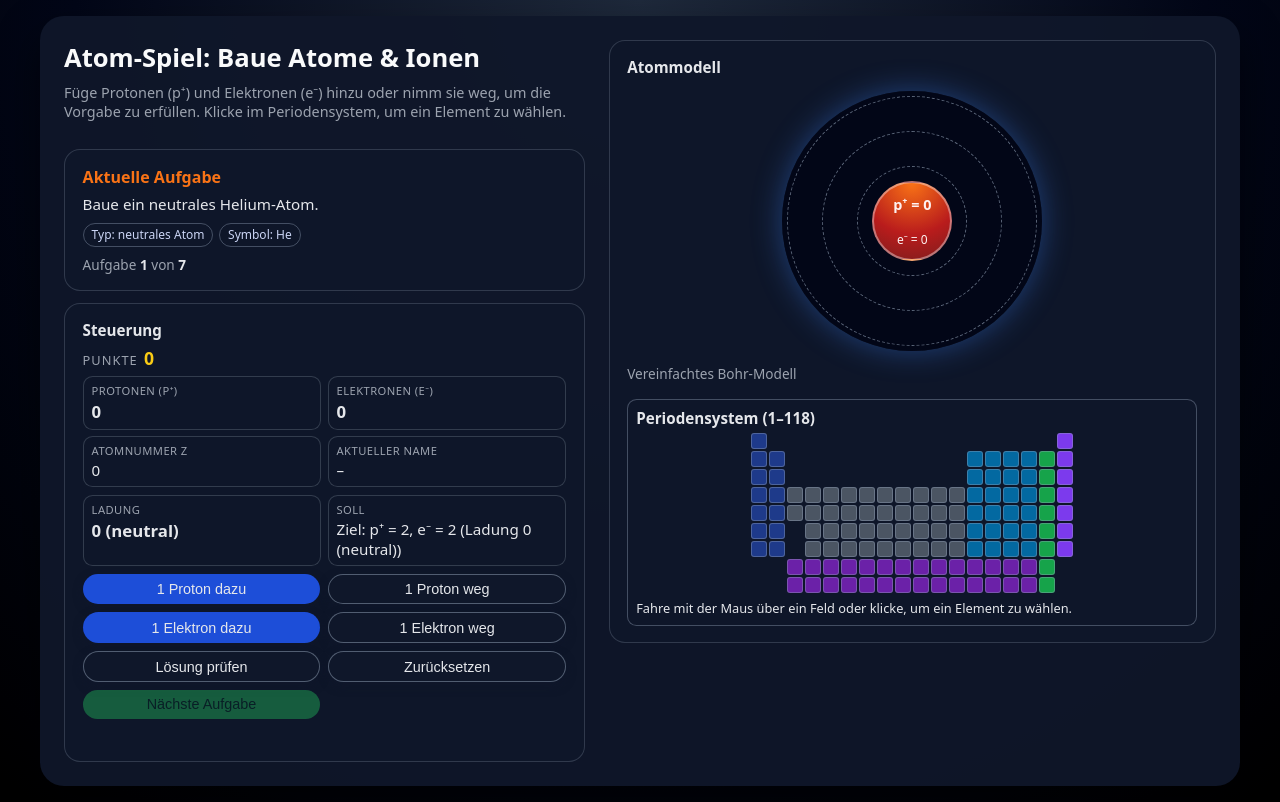
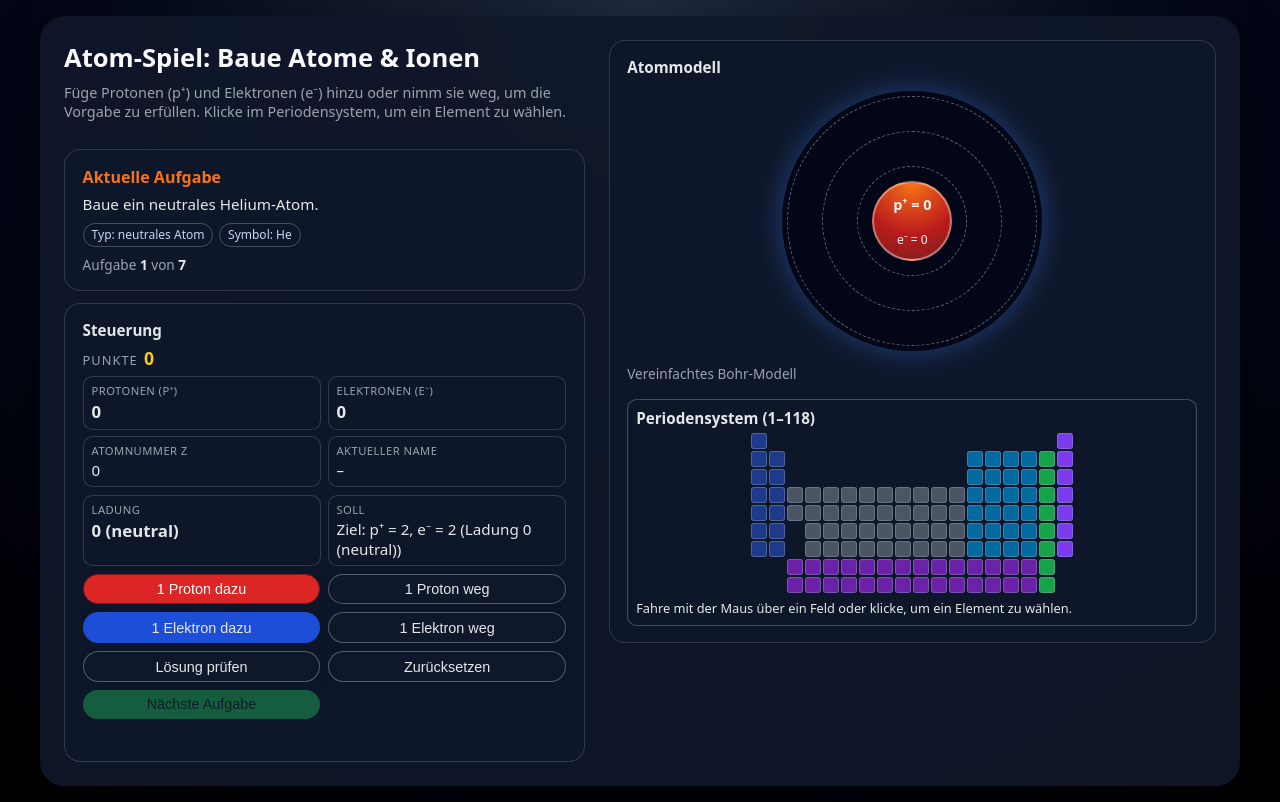
Before and after one commit to duckduckshow/atomtrainer, a plain HTML site: page index.html in a window 1280 px wide. Drawn offline with Linux system fonts and the light colour scheme.

Commit message:
Update index.html

```diff
--- a/index.html
+++ b/index.html
@@ -364,6 +364,22 @@
       color: #e5e7eb;
       min-height: 1.2em;
     }
+
+    /* Roter Button für +Proton */
+.add-proton-red {
+  background: #dc2626; /* Rot */
+  color: #fff;         /* Weißer Text */
+  border: 1px solid #7f1d1d;
+}
+
+.add-proton-red:hover {
+  background: #ef4444; /* etwas helleres Rot beim Hover */
+}
+
+.add-proton-red:active {
+  background: #b91c1c; /* dunkler beim Drücken */
+}
+
   </style>
 </head>
 <body>
@@ -427,9 +443,9 @@
         </div>
 
         <div class="controls-grid">
-          <button id="addProton">
-            1 Proton dazu
-          </button>
+       <button id="addProton" class="add-proton-red">
+        1 Proton dazu
+        </button>
           <button id="removeProton" class="secondary">
             1 Proton weg
           </button>
```
